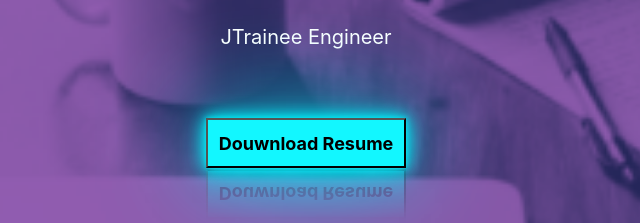
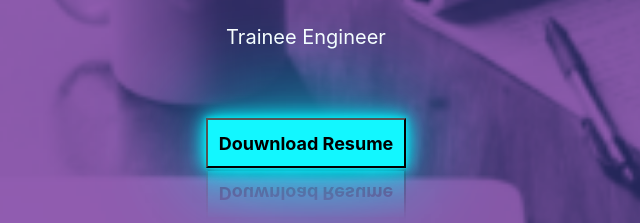
Before and after one commit to Bubane/myportfolio.github.io, a plain HTML site: page index.html in a window 1280 px wide. Shown: the part 511-734 px from the top of the page, 334-974 px from the left. Drawn offline with nearby package versions, Linux system fonts and the light colour scheme.

Commit message:
Update index.html

```diff
--- a/index.html
+++ b/index.html
@@ -68,7 +68,7 @@
             <h1 class="home-txt">BUBANE
                 <span>.</span>
             </h1>
-            <p style="color: rgb(255, 255, 255); font-size: 20px; margin-top: 25px; ">JTrainee Engineer
+            <p style="color: rgb(255, 255, 255); font-size: 20px; margin-top: 25px; ">Trainee Engineer
             </p>
             <a href="https://drive.google.com/file/d/1Sc7Uyy7XeIRlxM1MgV09yRks9yIfq50I/view?usp=drive_link">
                 <button class="box zoom"
```
